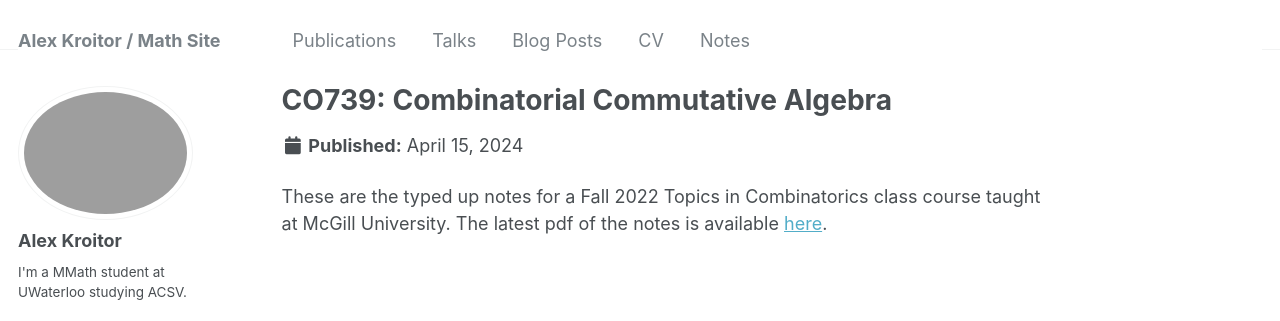
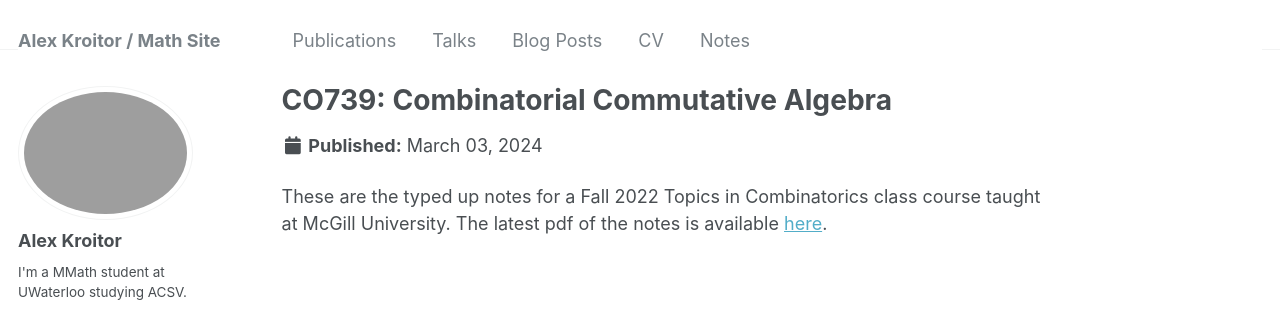
Before and after one commit to akroitor/akroitor.github.io, a Jekyll site: the page built from _notes/CO739.md, in a window 1280 px wide and 942 px high. Shown: the top 321 px of the window. Built offline with Jekyll 4.4.1, drawn with Linux system fonts in a browser that asks for light colours; some web fonts are replaced.

Commit message:
Update CO739.md

```diff
--- a/_notes/CO739.md
+++ b/_notes/CO739.md
@@ -2,6 +2,7 @@
 title: "CO739: Combinatorial Commutative Algebra"
 excerpt: "A set of TeXd up notes for CO739 (Topics in Combinatorics) offered at the University of Waterloo. Taught by Oliver Pechenik."
 collection: notes
+date: 2024-03-03
 ---
 
 These are the typed up notes for a Fall 2022 Topics in Combinatorics class course taught at McGill University. The latest pdf of the notes is available [here](/files/CO739CombComAlg.pdf).
```
